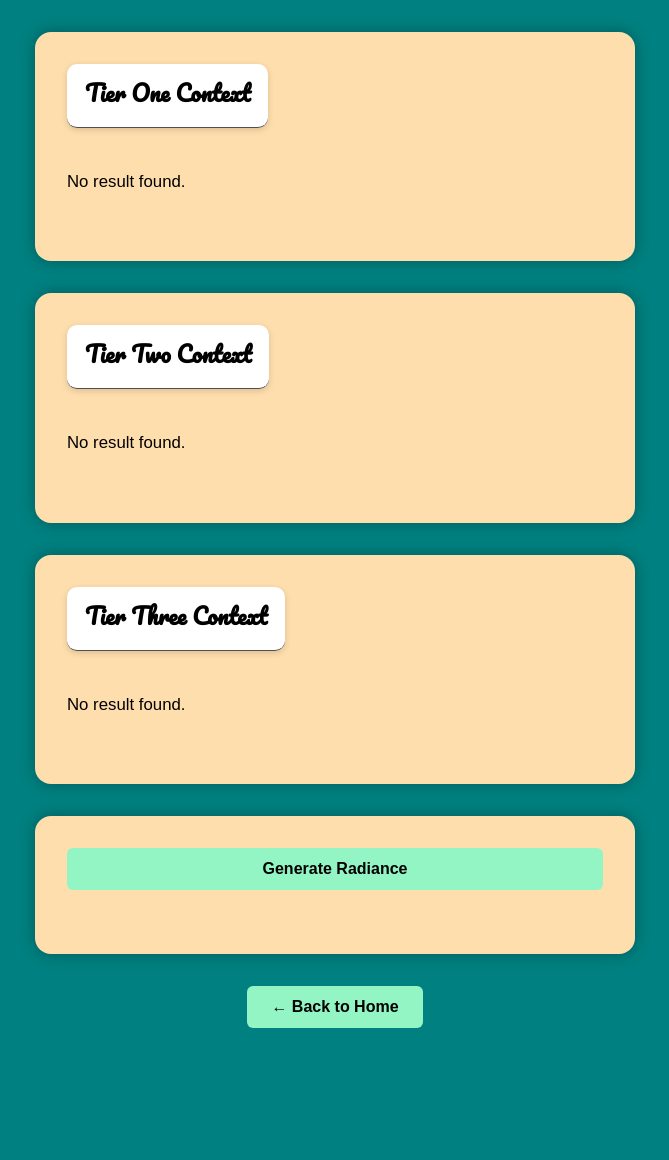
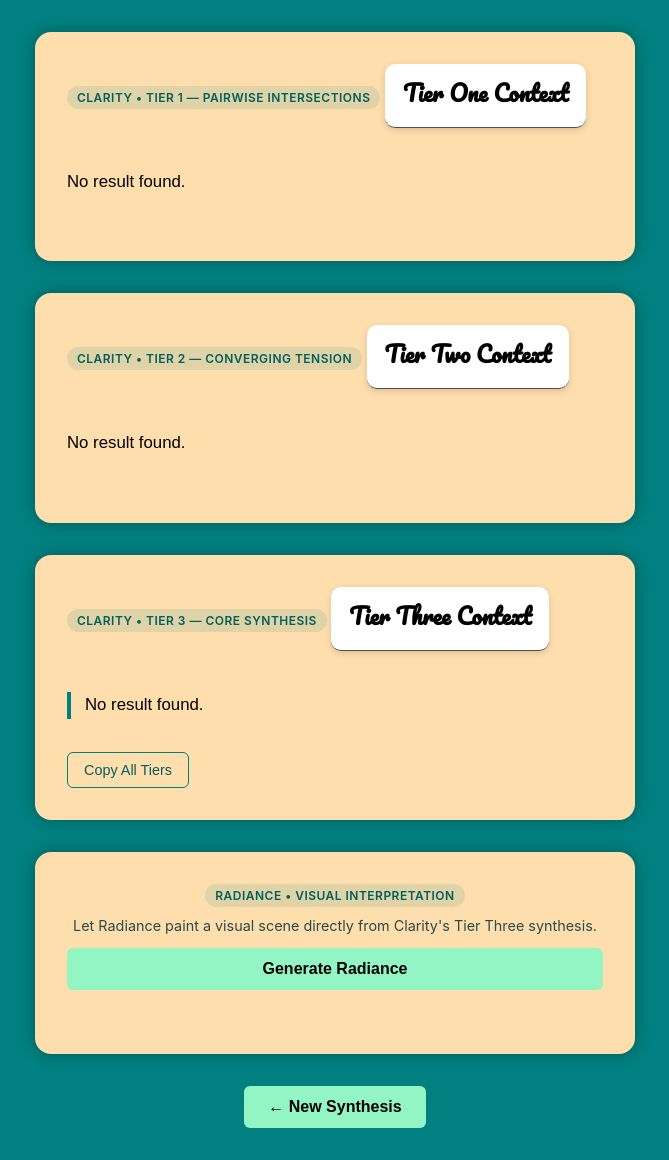
Before and after one commit to JohnFeier/clarity-api, a Flask app: page /results in a window 1280 px wide. Shown: the whole page, without its empty margins (305-974 px from the left). Before the commit the page ends 1028 px from the top, so only its background shows below. Run offline with Flask 3, Linux system fonts and the light colour scheme.

Commit message:
Update title and enhance results layout in HTML

```diff
--- a/templates/results.html
+++ b/templates/results.html
@@ -2,7 +2,7 @@
 <html lang="en">
 <head>
   <meta charset="UTF-8" />
-  <title>Your Clarity Results</title>
+  <title>Context Finder — Synthesis Results</title>
   <link rel="stylesheet" href="{{ url_for('static', filename='css/style.css') }}">
   <link href="https://fonts.googleapis.com/css2?family=Pacifico&display=swap" rel="stylesheet" />
   <meta name="viewport" content="width=device-width, initial-scale=1.0">
@@ -14,35 +14,104 @@
     gtag('js', new Date());
     gtag('config', 'G-SHNFKJPC74');
   </script>
+
+  <style>
+    .engine-badge {
+      display: inline-block;
+      font-size: 0.75rem;
+      font-weight: 600;
+      letter-spacing: 0.04em;
+      text-transform: uppercase;
+      color: #005f5f;
+      background-color: rgba(0, 128, 128, 0.12);
+      padding: 4px 10px;
+      border-radius: 999px;
+      margin-bottom: 10px;
+    }
+
+    .tier-three-highlight {
+      border-left: 4px solid #008080;
+      padding-left: 14px;
+      font-weight: 500;
+    }
+
+    .action-row {
+      display: flex;
+      gap: 10px;
+      margin-top: 14px;
+      flex-wrap: wrap;
+    }
+
+    .secondary-button {
+      background-color: transparent;
+      color: #005f5f;
+      border: 1.5px solid #008080;
+      padding: 0.55rem 1rem;
+      font-size: 0.9rem;
+      border-radius: 6px;
+      cursor: pointer;
+    }
+
+    .secondary-button:hover {
+      background-color: rgba(0, 128, 128, 0.1);
+    }
+
+    .radiance-subtext {
+      font-size: 0.9rem;
+      color: #2c4a4a;
+      margin: 0 0 14px 0;
+    }
+
+    .pulse-loading {
+      display: none;
+      margin-top: 18px;
+      font-style: italic;
+      color: #005f5f;
+      animation: pulseFade 1.6s infinite ease-in-out;
+    }
+
+    @keyframes pulseFade {
+      0%, 100% { opacity: 0.55; }
+      50% { opacity: 1; }
+    }
+  </style>
 </head>
 <body class="inner-page-body">
 
   <div class="results-card">
+    <span class="engine-badge">Clarity • Tier 1 — Pairwise Intersections</span>
     <h2 class="tier-title">Tier One Context</h2>
     <div class="tier-content" id="tier1"></div>
   </div>
 
   <div class="results-card">
+    <span class="engine-badge">Clarity • Tier 2 — Converging Tension</span>
     <h2 class="tier-title">Tier Two Context</h2>
     <div class="tier-content" id="tier2"></div>
   </div>
 
   <div class="results-card">
+    <span class="engine-badge">Clarity • Tier 3 — Core Synthesis</span>
     <h2 class="tier-title">Tier Three Context</h2>
-    <div class="tier-content" id="tier3"></div>
+    <div class="tier-content tier-three-highlight" id="tier3"></div>
+    <div class="action-row">
+      <button type="button" id="copy-btn" class="secondary-button">Copy All Tiers</button>
+    </div>
   </div>
 
   <div class="results-card" style="text-align: center;">
+    <span class="engine-badge">Radiance • Visual Interpretation</span>
+    <p class="radiance-subtext">Let Radiance paint a visual scene directly from Clarity's Tier Three synthesis.</p>
     <button id="radiance-btn" class="back-button" style="margin-top: 0; width: 100%;">
       Generate Radiance
     </button>
-    <div id="image-loading" style="display: none; margin-top: 20px; font-style: italic;">
-      Generating your vision...
+    <div id="image-loading" class="pulse-loading">
+      Radiance is painting your scene (usually 20–35 seconds)...
     </div>
     <div id="image-container" style="margin-top: 20px;"></div>
   </div>
 
-  <button class="back-button" onclick="window.location.href='/home'">← Back to Home</button>
+  <button class="back-button" onclick="window.location.href='/home'">← New Synthesis</button>
 
   <script>
     document.addEventListener('DOMContentLoaded', () => {
@@ -51,22 +120,35 @@
       let tier3 = localStorage.getItem("summary_3") || "No result found.";
 
       if (tier3 === "[object Object]" || (typeof tier3 === 'string' && tier3.includes("[object Object]"))) {
-          tier3 = "Synthesis complete. Exploring deeper implications...";
+        tier3 = "Synthesis complete. Exploring deeper implications...";
       }
 
       document.getElementById('tier1').textContent = tier1;
       document.getElementById('tier2').textContent = tier2;
       document.getElementById('tier3').textContent = tier3;
 
+      // One-click copy for writers saving notes
+      const copyBtn = document.getElementById("copy-btn");
+      copyBtn.addEventListener("click", async () => {
+        const formatted = `TIER ONE CONTEXT:\n${tier1}\n\nTIER TWO CONTEXT:\n${tier2}\n\nTIER THREE SYNTHESIS:\n${tier3}`;
+        try {
+          await navigator.clipboard.writeText(formatted);
+          copyBtn.textContent = "Copied!";
+          setTimeout(() => { copyBtn.textContent = "Copy All Tiers"; }, 2000);
+        } catch (err) {
+          copyBtn.textContent = "Copy failed";
+        }
+      });
+
       const radianceBtn = document.getElementById("radiance-btn");
       const loadingDiv = document.getElementById("image-loading");
       const container = document.getElementById("image-container");
 
       radianceBtn.addEventListener("click", async () => {
-        // Radiance paints directly from Clarity's final Tier 3 synthesis
         const prompt = tier3;
 
         radianceBtn.disabled = true;
+        radianceBtn.textContent = "Painting Vision...";
         loadingDiv.style.display = "block";
         container.innerHTML = "";
 
@@ -83,14 +165,20 @@
           const imageUrl = data.image_url;
 
           container.innerHTML = `
-            <img src="${imageUrl}" alt="Radiance Output"
+            <img src="${imageUrl}" alt="Radiance Visual Synthesis"
                  style="max-width:100%; border-radius: 12px; box-shadow: 0 4px 10px rgba(0,0,0,0.3);" />
+            <div style="margin-top: 12px;">
+              <a href="${imageUrl}" download="context-finder-radiance.png" target="_blank" rel="noopener" class="secondary-button" style="text-decoration: none; display: inline-block;">
+                Open / Save Image
+              </a>
+            </div>
           `;
         } catch (error) {
           console.error("Error generating image:", error);
           container.textContent = "Unable to visualize at this moment. Please try again.";
         } finally {
           radianceBtn.disabled = false;
+          radianceBtn.textContent = "Generate Radiance";
           loadingDiv.style.display = "none";
         }
       });
```
